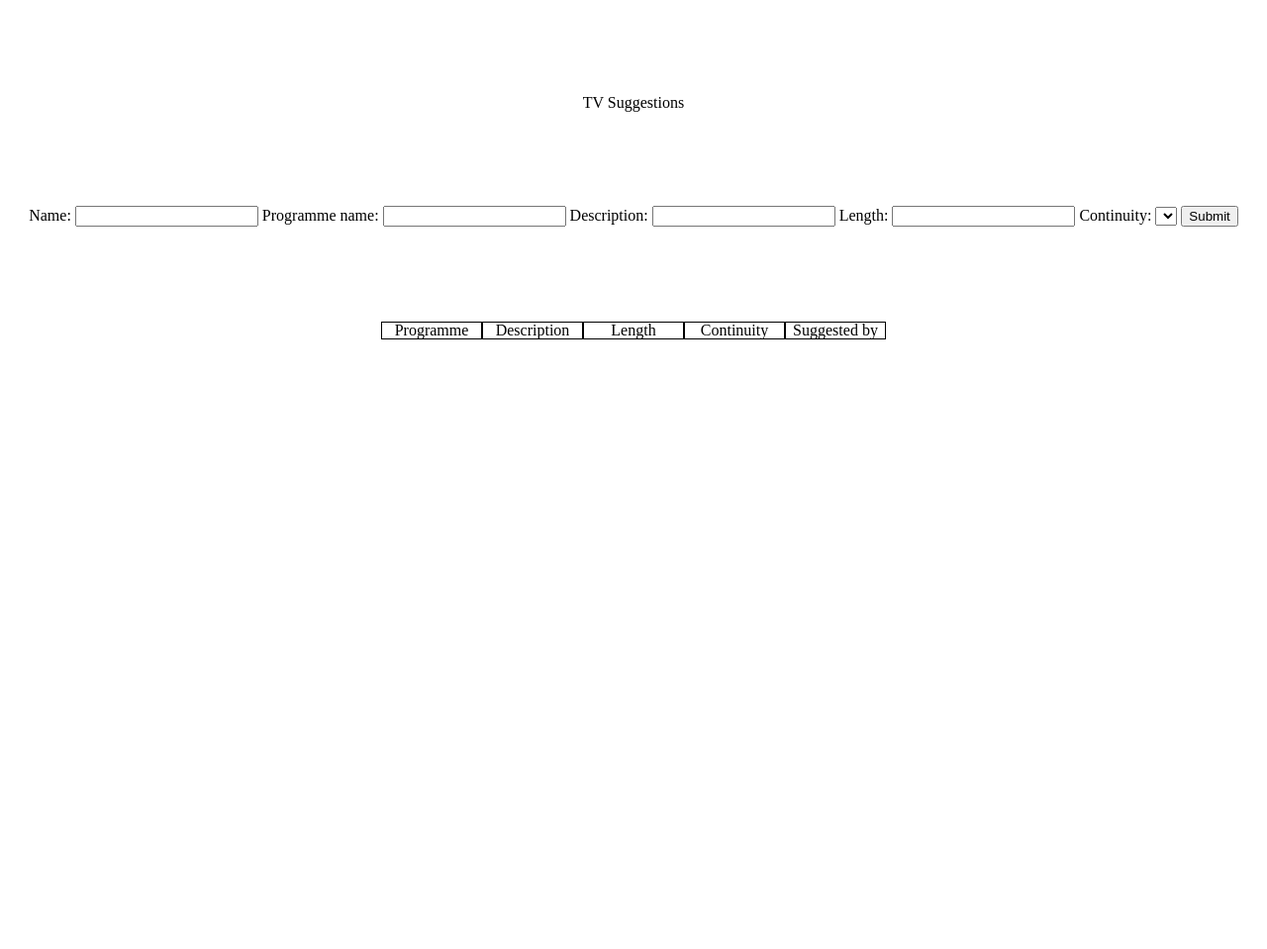
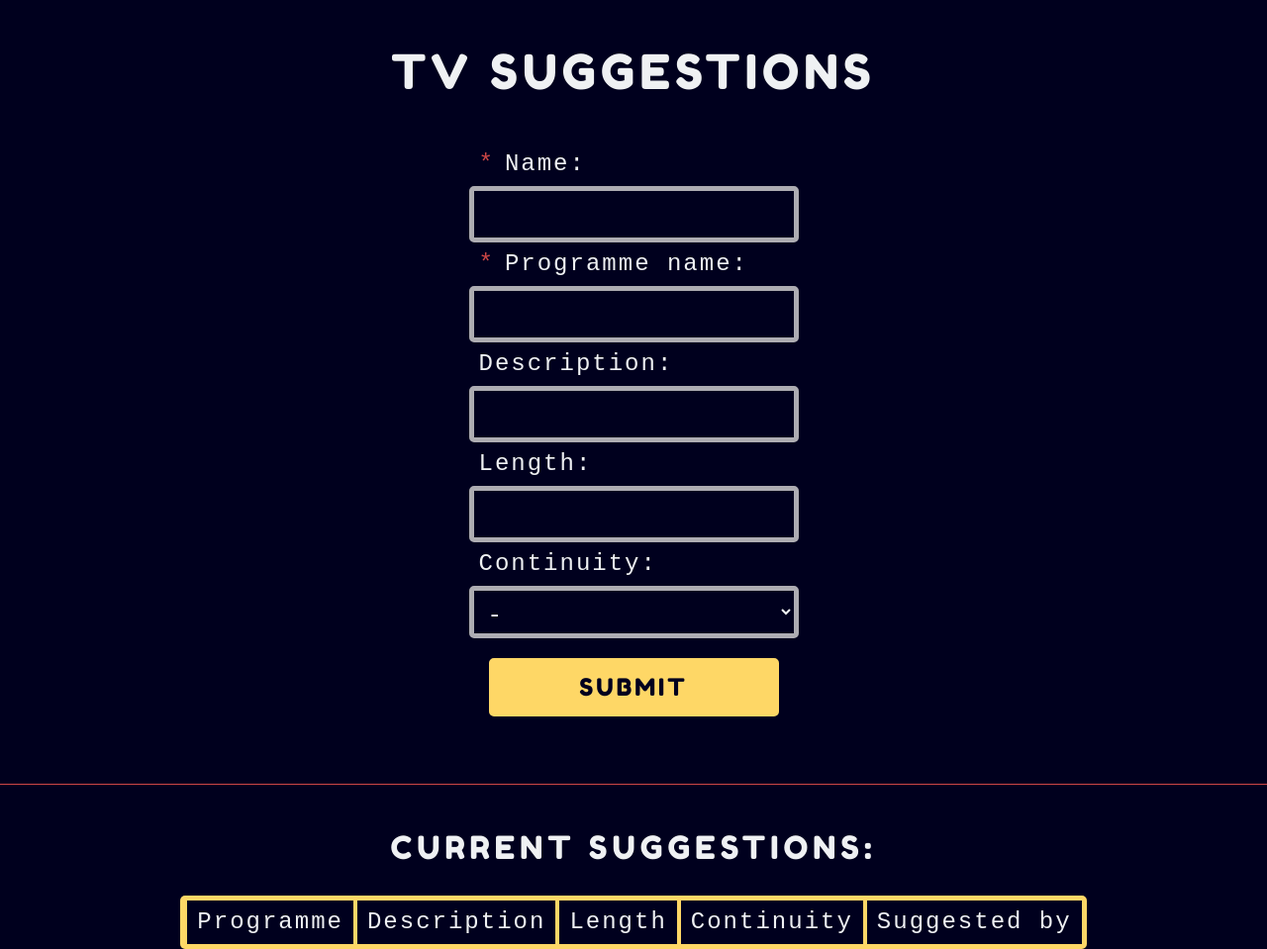
Before and after one commit to FAC-Sixteen/jogging-dolphins, a website: page public/index.html in a window 1280 px wide. Shown: the whole page at 99% size. Before the commit the page ends 800 px from the top, so only its background shows below. Drawn offline with Linux system fonts and the light colour scheme; files that its build step writes are made by us from their sources; no server answers; files whose address does not match are found by name; a web font is replaced by a local one.

Commit message:
initial css styling

```diff
--- a/public/index.html
+++ b/public/index.html
@@ -1,9 +1,12 @@
 <!DOCTYPE html>
 <html lang="en">
+
 <head>
   <meta charset="UTF-8" />
   <meta name="viewport" content="width=device-width, initial-scale=1.0" />
   <meta http-equiv="X-UA-Compatible" content="ie=edge" />
+  <link href="https://fonts.googleapis.com/css?family=Fredoka+One|Heebo:300,400,700|Nanum+Gothic+Coding:400,700"
+    rel="stylesheet">
   <link rel="icon" href="public/favicon.ico" type="image/x-icon" />
   <link rel="stylesheet" href="public/normalise.css" />
   <link rel="stylesheet" href="public/style.css" />
@@ -15,17 +18,15 @@
 
   <section class="add-suggestions">
     <form class="add-suggestions__form" method="post" action="submit-form">
-        <label for="userName">Name:</label>
-        <input
-          id="userName"
-          type="text"
-          name="userName"
-          value=""
-          pattern="[a-zA-Z'\s]{3,40}"
-        />
+      <label for="userName">
+        <p class="required">*</p>Name:
+      </label>
+      <input id="userName" type="text" name="userName" value="" pattern="[a-zA-Z'\s]{3,40}" required />
 
-        <label for="programmeName">Programme name:</label>
-        <input id="programmeName" type="text" name="programmeName" value="" />
+      <label for="programmeName">
+        <p class="required">*</p>Programme name:
+      </label>
+      <input id="programmeName" type="text" name="programmeName" value="" required />
 
       <label for="description">Description:</label>
       <input id="description" type="text" name="description" value="" />
@@ -34,24 +35,37 @@
       <input id="length" type="text" name="length" value="" />
 
       <label for="continuity">Continuity:</label>
-        <select id="continuity" type="text" name="continuity" value=""></select>
+      <select id="continuity" type="text" name="continuity" value="">
+        <option value="">-</option>
+        <option value="yes">Yes</option>
+        <option value="no">No</option>
+      </select>
 
-        <input
-          class="add-suggestions__form__submit"
-          type="submit"
-          name="submit"
-          id="submit"
-        />
+      <input class="add-suggestions__form__submit" type="submit" name="submit" id="submit" />
     </form>
   </section>
 
   <section class="view-suggestions">
-      <div class="programmeName tableElement">Programme</div>
-      <div class="description tableElement">Description</div>
-      <div class="length tableElement">Length</div>
-      <div class="continuity tableElement">Continuity</div>
-      <div class="userName tableElement">Suggested by</div>
+    <h2>Current suggestions:</h2>
+    <div class="view-suggestions__table left-border">
+      <div class="programmeName tableElement">
+        <h3>Programme</h3>
+      </div>
+      <div class="description tableElement">
+        <h3>Description</h3>
+      </div>
+      <div class="length tableElement">
+        <h3>Length</h3>
+      </div>
+      <div class="continuity tableElement">
+        <h3>Continuity</h3>
+      </div>
+      <div class="userName tableElement right-border">
+        <h3>Suggested by</h3>
+      </div>
+    </div>
   </section>
   <script src="public/dom.js"></script>
 </body>
+
 </html>
--- a/public/style.css
+++ b/public/style.css
@@ -1,25 +1,140 @@
+html {
+  scroll-behavior: smooth;
+}
+
+body {
+  background-color: rgb(0, 0, 30);
+  color: #EFF1F3;
+  font-family: 'Nanum Gothic Coding', monospace;
+  letter-spacing: 2px;
+}
+
 h1 {
+  font-family: 'Fredoka One', cursive;
+  text-transform: uppercase;
+  letter-spacing: 5px;
+  font-size: 3em;
   text-align: center;
-  margin-top: 6rem;
+  margin-top: 3rem;
 }
 
 .add-suggestions {
+  font-size: 1.5em;
   display: flex;
   flex: wrap;
   justify-content: center;
-  margin-top: 6rem;
+  margin-top: 3rem;
 }
 
+.add-suggestions__form {
+  display: flex;
+  flex-direction: column;
+}
+
+.add-suggestions__form label {
+  margin: 10px;
+}
+
+.add-suggestions__form input,
+.add-suggestions__form select {
+  font-family: 'Nanum Gothic Coding', monospace;
+  font-size: 1em;
+  border: solid #ADACB2 5px;
+  border-radius: 5px;
+  background-color: transparent;
+  padding: 10px;
+  color: #EFF1F3;
+  letter-spacing: 3px;
+  transition: all 0.3s ease-in-out;
+}
+
+.add-suggestions__form input:focus,
+.add-suggestions__form select:focus {
+  border: solid rgb(205, 70, 70) 5px;
+}
+
+select {
+  height: 53.33px;
+}
+
+label {
+  display: flex;
+  flex-direction: row;
+}
+
+.required {
+  margin-right: 10px;
+  color: rgb(205, 70, 70);
+}
+
+.add-suggestions__form .add-suggestions__form__submit {
+  font-family: 'Fredoka One', cursive;
+  text-transform: uppercase;
+  border: solid #FED766 5px;
+  background-color: #FED766;
+  color: rgb(0, 0, 30);
+  margin: 20px;
+  transition: all 0.3s ease-in-out;
+  box-sizing: border-box;
+}
+
+.add-suggestions__form .add-suggestions__form__submit:hover {
+  transform: scale(1.1);
+  border: solid rgb(205, 70, 70) 5px;
+}
+
+.add-suggestions__form .add-suggestions__form__submit:active {
+  transform: scale(1);
+}
+
+
 .view-suggestions {
+  text-align: center;
   display: flex;
-  width: 100vw;
+  flex-direction: column;
+  align-items: center;
+  margin-top: 3em;
+  padding-top: 3em;
+  border-width: 70px;
+  border-top: solid rgb(205, 70, 70) 1px;
+}
+
+h2 {
+  font-family: 'Fredoka One', cursive;
+  text-transform: uppercase;
+  font-size: 2em;
+  letter-spacing: 5px;
+  margin-bottom: 1em;
+}
+
+.view-suggestions__table {
   justify-content: center;
-  margin-top: 6rem;
+  display: flex;
+  flex-direction: row;
+  flex-wrap: wrap;
+}
+
+h3 {
+  font-size: 1.5em;
 }
 
 .tableElement {
-  width: 100px;
-  border: solid 1px black;
+  border-top: solid 5px #FED766;
+  border-bottom: solid 5px #FED766;
+  border-left: solid 2.5px #FED766;
+  border-right: solid 2.5px #FED766;
+  padding: 10px;
   display: flex;
   justify-content: center;
 }
+
+.left-border {
+  border-left: solid 5px #FED766;
+  border-radius: 5px;
+}
+
+.right-border {
+  border-right: solid 5px #FED766;
+  border-top-right-radius: 5px;
+  border-bottom-right-radius: 5px;
+}
```
Also changed, not shown: src/queries/getData.js (+11 -16 lines), readme.md. Lines whose indentation alone changed are shown as unchanged.
